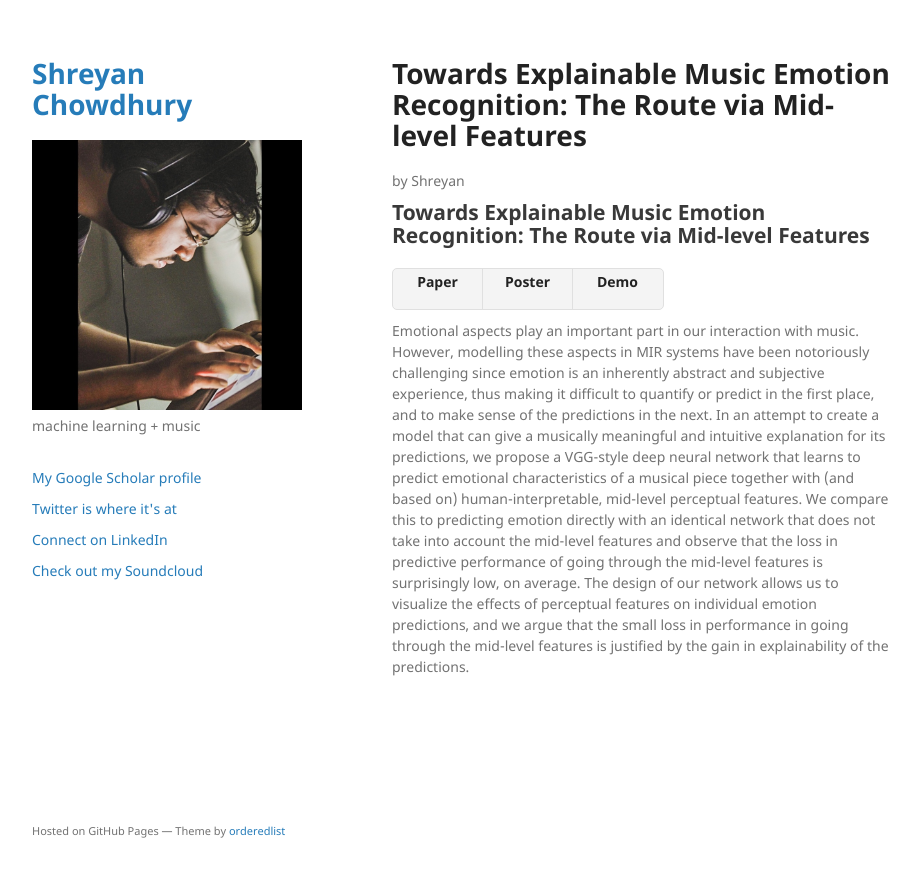
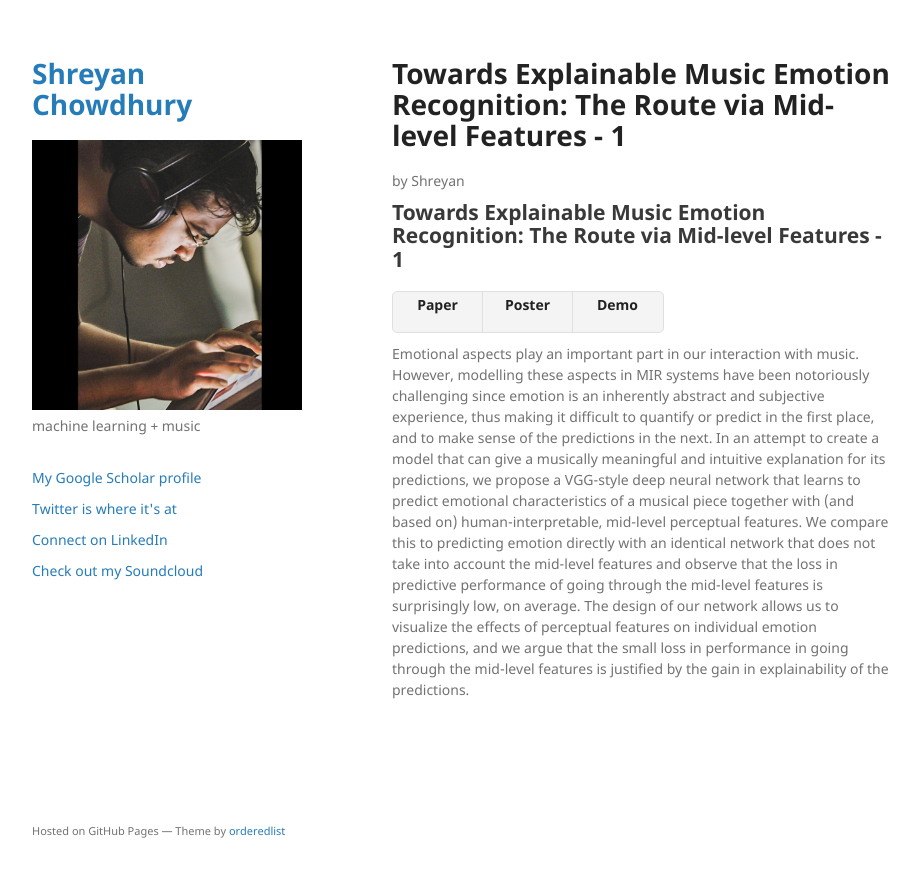
Before and after one commit to shreyanc/shreyanc.github.io, a Jekyll site: the page built from posts/test.md, in a window 1280 px wide. Shown: the top 877 px of the page, without its empty margins (178-1097 px from the left). Built offline with Jekyll 4.4.1, drawn with Linux system fonts in a browser that asks for light colours; our own code applies the rules of GitHub Pages for plain Markdown files.

Commit message:
Update test.md

```diff
--- a/posts/test.md
+++ b/posts/test.md
@@ -3,7 +3,7 @@
 published: true
 author: Shreyan
 ---
-## Towards Explainable Music Emotion Recognition: The Route via Mid-level Features
+## Towards Explainable Music Emotion Recognition: The Route via Mid-level Features - 1
 
 <ul class="downloads">
   <li><a href="https://arxiv.org/abs/1907.03572"><strong>Paper</strong></a></li>
```
